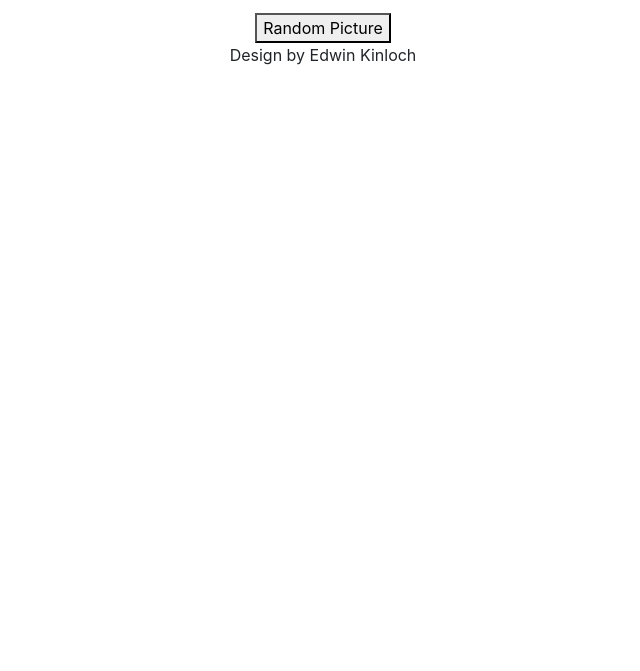
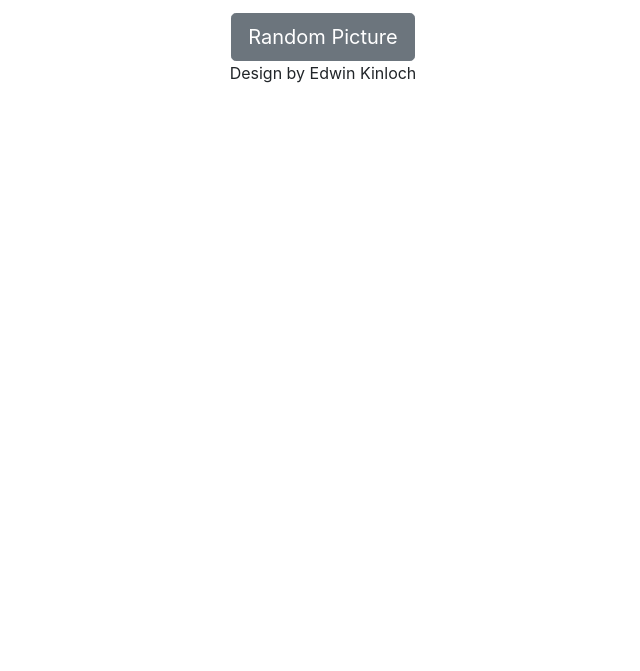
Before and after one commit to EdwinKinloch/PhotoGenerator, a plain HTML site: page index.html in a window 1280 px wide. Shown: the part 129-800 px from the top of the page, without its empty margins (317-957 px from the left). Drawn offline with nearby package versions, Linux system fonts and the light colour scheme; no server answers.

Commit message:
Added 'btn btn-secondary btn-lg' bootstrap class to the button element. Added 'footer' bootstrap class to the footer element.

```diff
--- a/index.html
+++ b/index.html
@@ -19,7 +19,7 @@
 
         <p>Don't get overwhelmed with 100s of picture. Get one pictue and your done.</p>
 
-        <button type="button" id="randomPicture">Random Picture</button>
+        <button type="button" id="randomPicture" class="btn btn-secondary btn-lg">Random Picture</button>
 
         <div id="pictureContainer">
            <span id="picture"></span>
@@ -27,7 +27,7 @@
         </div>
     </main>
 
-    <footer>Design by Edwin Kinloch</footer>
+    <footer class="footer">Design by Edwin Kinloch</footer>
     <script src="script.js"></script>
 
     <!-- Bootstrap -->
```
